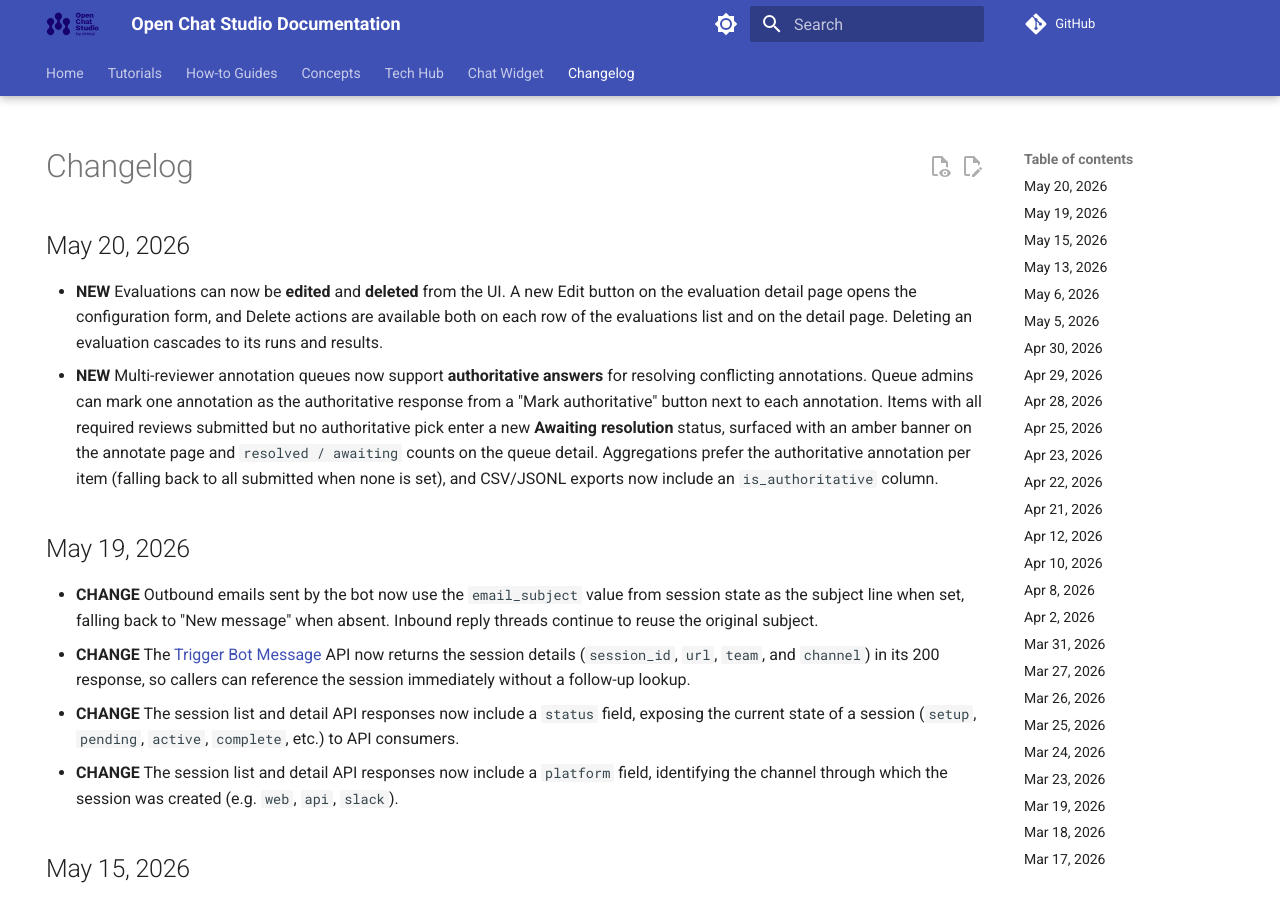
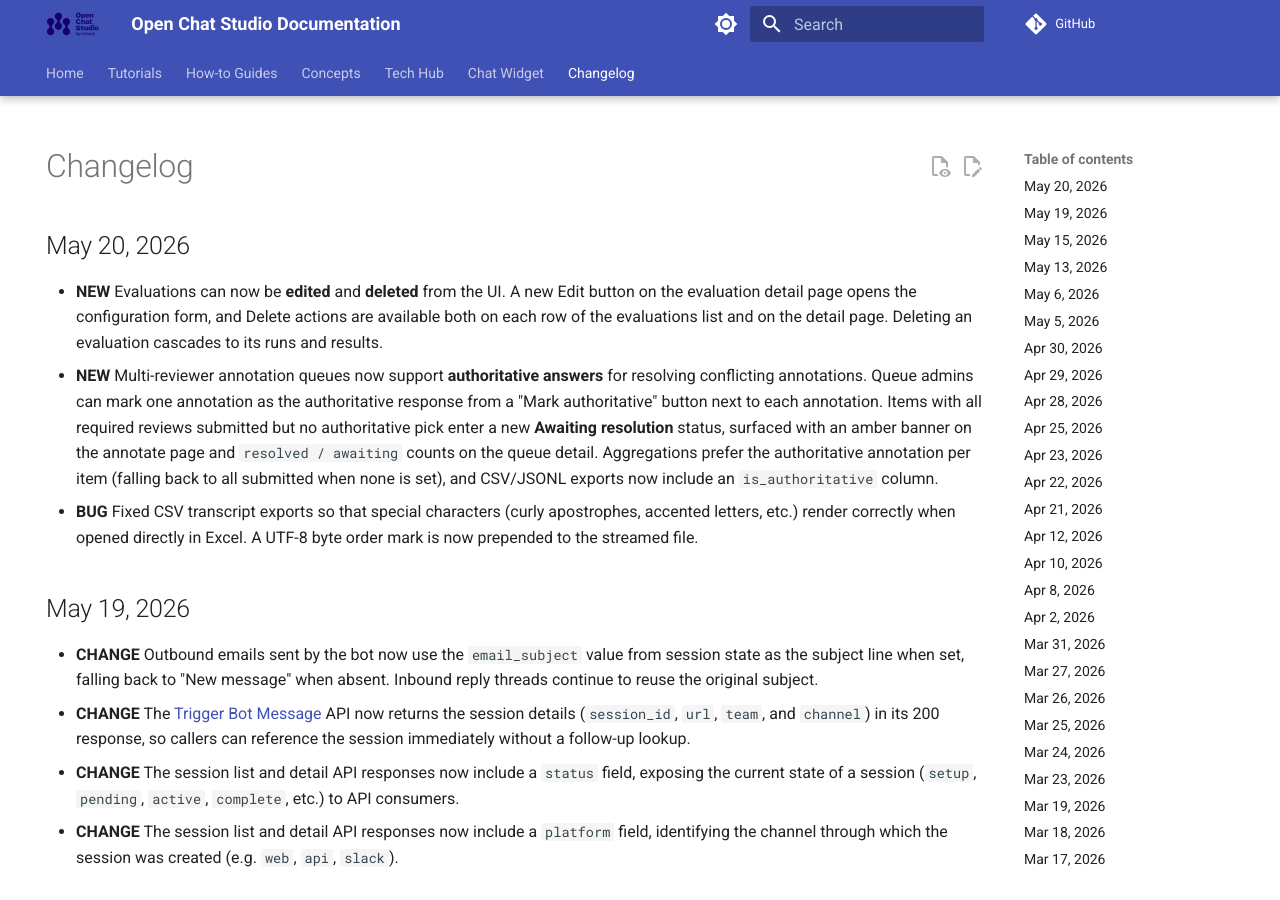
Before and after one commit to dimagi/open-chat-studio-docs, an MkDocs documentation site: the page built from docs/changelog.md, in a window 1280 px wide and 900 px high. Built offline with MkDocs 1.6.1 and Material for MkDocs 9.7.7, drawn with Linux system fonts in a browser that asks for light colours; a script that is not in the unit is left out; comment, search, counter and statistics services are not loaded.

Commit message:
update changelog and docs from OCS PR #3360

```diff
--- a/docs/changelog.md
+++ b/docs/changelog.md
@@ -7,6 +7,7 @@ hide:
 ## May 20, 2026
 * **NEW** Evaluations can now be **edited** and **deleted** from the UI. A new Edit button on the evaluation detail page opens the configuration form, and Delete actions are available both on each row of the evaluations list and on the detail page. Deleting an evaluation cascades to its runs and results.
 * **NEW** Multi-reviewer annotation queues now support **authoritative answers** for resolving conflicting annotations. Queue admins can mark one annotation as the authoritative response from a "Mark authoritative" button next to each annotation. Items with all required reviews submitted but no authoritative pick enter a new **Awaiting resolution** status, surfaced with an amber banner on the annotate page and `resolved / awaiting` counts on the queue detail. Aggregations prefer the authoritative annotation per item (falling back to all submitted when none is set), and CSV/JSONL exports now include an `is_authoritative` column.
+* **BUG** Fixed CSV transcript exports so that special characters (curly apostrophes, accented letters, etc.) render correctly when opened directly in Excel. A UTF-8 byte order mark is now prepended to the streamed file.
 
 ## May 19, 2026
 * **CHANGE** Outbound emails sent by the bot now use the `email_subject` value from session state as the subject line when set, falling back to "New message" when absent. Inbound reply threads continue to reuse the original subject.
```
